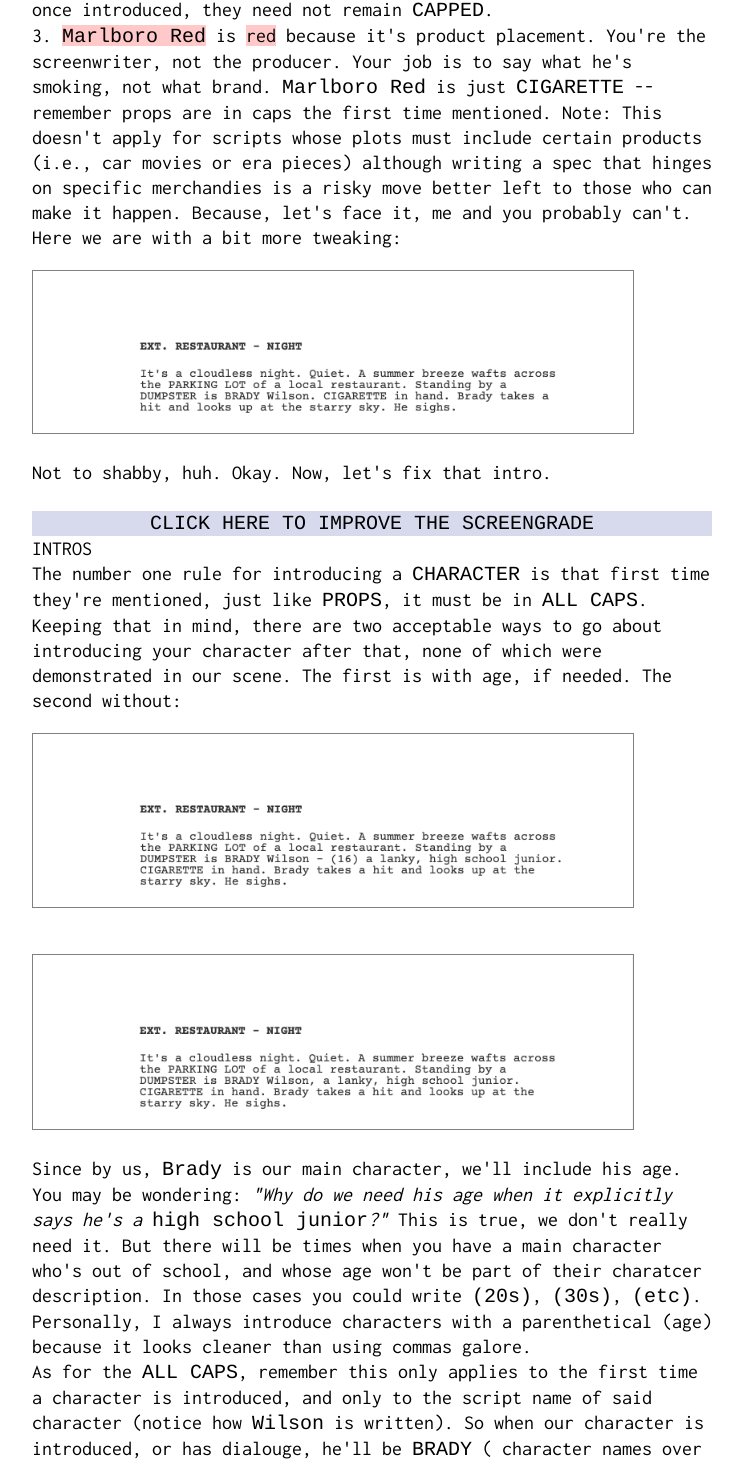
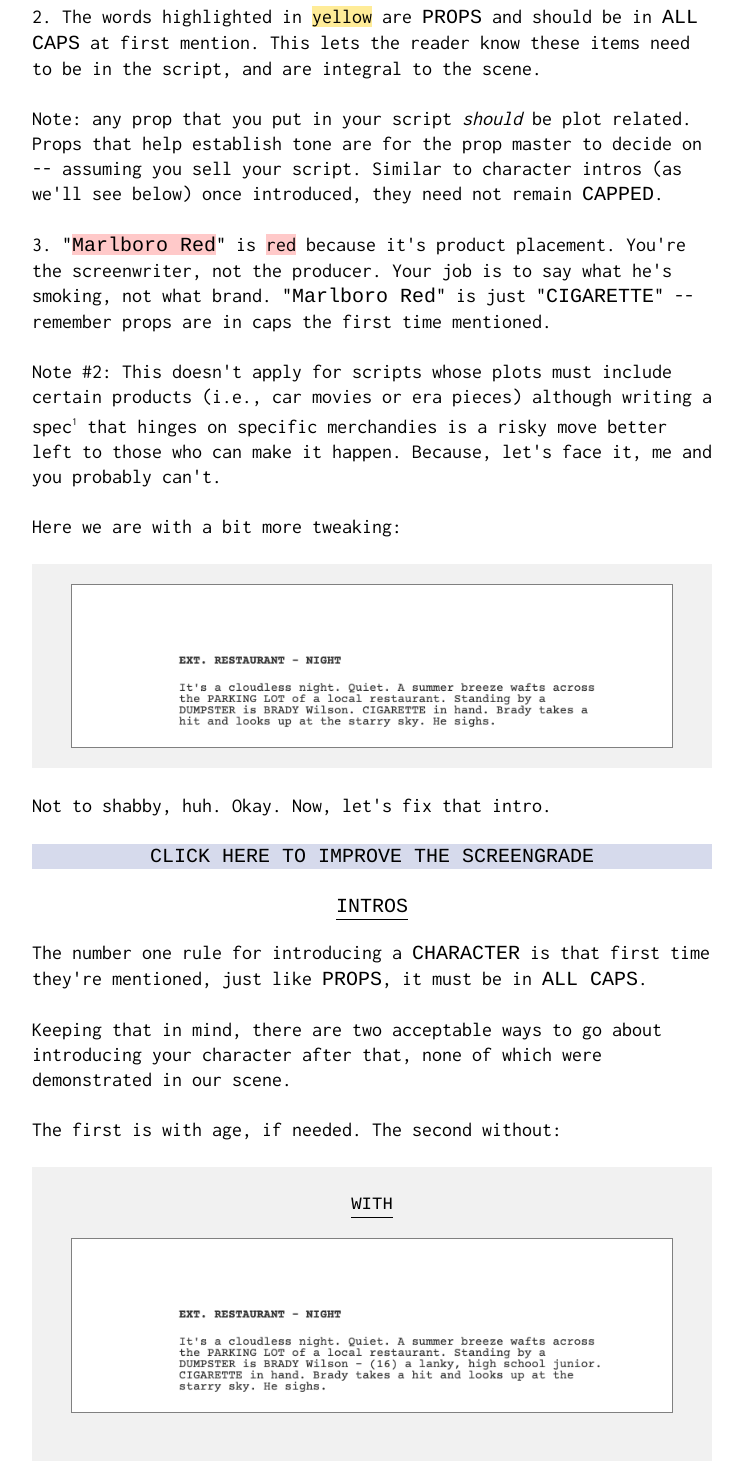
Before and after one commit to Yehuda-Edelstein/screenplayrules, a React (Create React App) app: page /screentour/action in a window 1280 px wide. Shown: the part 1308-2769 px from the top of the page, without its empty margins (268-1011 px from the left). Built offline with nearby package versions, Linux system fonts and the light colour scheme.

Commit message:
action component updated

```diff
--- a/src/App.css
+++ b/src/App.css
@@ -7,7 +7,7 @@
   font-size: 13pt;
 }
 
-.mainLink:hover {background-color: #f1f1f1}
+.mainLink:hover, a:hover {background-color: #f1f1f1}
 
 #bold {
   font-weight: bold;
--- a/src/components/main/screentour/components/action/index.js
+++ b/src/components/main/screentour/components/action/index.js
@@ -39,96 +39,172 @@ function Action(props) {
                 <br></br>
                 <br></br>
                     <div className='blogSubHeader'>DESCRIPTION</div>
-                    Let's take our previous example of the <span id='courrier'>BURGER JOINT</span>, but, for simplicity, we'll change it to <span id='courrier'>RESTAURANT</span> (p.s.: basic locations help your screengrade too).
+                    Let's take our previous example of a "<span id='courrier'>BURGER JOINT</span>", but, for simplicity, we'll change it to "<span id='courrier'>RESTAURANT</span>" (p.s.: basic locations help out your screengrade too).
                 <br></br>
-                    See, sluglines are your sets. Everything that goes between two of them is a scene. And every scene should start with some description. It looks ugly to go straight from slug to dialogue without a little bit of something in between. {/* maybe have INTERCUTS hyperlink */} So, what's happening?
                 <br></br>
-                    <img className='picture' src={longDescription}  alt='long description' width={'250px'}/>
+                    See, sluglines are your sets. Everything that goes between two of them is a scene. And every scene should start with some description. It looks ugly to go straight from slug to dialogue without a little something in between. {/* maybe have INTERCUTS hyperlink */} So, what's happening?
+                <br></br>
+                <br></br>
+                    <div className='pictureContainer'>
+                        <img className='picture' src={longDescription}  alt='long description' width={'250px'}/>
+                    </div>
                 <br></br>
                     There are a few issues with this description. Let's break them down:
                 <br></br>
-                    <img className='picture' src={longDescriptionWithEdits} alt='long description with extra stuff crossed out' width={'250px'}/>
+                <br></br>
+                    <div className='pictureContainer'>
+                        <img className='picture' src={longDescriptionWithEdits} alt='long description with extra stuff crossed out' width={'250px'}/>
+                    </div>
                 <br></br>
                     1. For starters, it's too long -- like I said before, trim the fat. Any lines I crossed out were unnecesasary. This isn't a Russian novel, we don't need vivid imagery. Keep it simple. Obviously if you're writing a sci-fi piece set in 3022, some of your scenes will likely need extensive explanations, but if that's not the case, cut to the chase. One-word sentences are fine too. Good, even. They can add a subtle intensity to your description and keep the reader wanting more. Hopefully.
                 <br></br>
-                    2. The words highlighted in <span id='yellow'>yellow</span> are <span id='courrier'>PROPS</span> and should be in <span id='courrier'>ALL CAPS</span> at first mention. This lets the reader know these items <span id='italic'>need</span> to be in the script, and are integral to the scene. Any prop that you put in your script should be plot related. Props that help establish tone are for the <a href='https://en.m.wikipedia.org/wiki/Property_master'>prop master</a> to decide on -- assuming you sell your script. Similar to character intros (as we'll see below) once introduced, they need not remain <span id='courrier'>CAPPED</span>.
                 <br></br>
-                    3. <span id='red'><span id='courrier'>Marlboro Red</span></span> is <span id='red'>red</span> because it's product placement. You're the screenwriter, not the producer. Your job is to say what he's smoking, not what brand. <span id='courrier'>Marlboro Red</span> is just <span id='courrier'>CIGARETTE</span> -- remember props are in caps the first time mentioned. Note: This doesn't apply for scripts whose plots must include certain products (i.e., car movies or era pieces) although writing a <a href='glossary/spec'>spec</a> that hinges on specific merchandies is a risky move better left to those who can make it happen. Because, let's face it, me and you probably can't.
+                    2. The words highlighted in <span id='yellow'>yellow</span> are <span id='courrier'>PROPS</span> and should be in <span id='courrier'>ALL CAPS</span> at first mention. This lets the reader know these items need to be in the script, and are integral to the scene.
+                <br></br>
+                <br></br>
+                    Note: any prop that you put in your script <span id='italic'>should</span> be plot related. Props that help establish tone are for the <a href='https://en.m.wikipedia.org/wiki/Property_master'>prop master</a> to decide on -- assuming you sell your script. Similar to character intros (as we'll see below) once introduced, they need not remain <span id='courrier'>CAPPED</span>.
+                <br></br>
+                <br></br>
+                    3. "<span id='red'><span id='courrier'>Marlboro Red</span></span>" is <span id='red'>red</span> because it's product placement. You're the screenwriter, not the producer. Your job is to say what he's smoking, not what brand. "<span id='courrier'>Marlboro Red</span>" is just "<span id='courrier'>CIGARETTE</span>" -- remember props are in caps the first time mentioned.
+                <br></br>
+                <br></br>
+                    Note #2: This doesn't apply for scripts whose plots must include certain products (i.e., car movies or era pieces) although writing a spec<sup>1</sup> that hinges on specific merchandies is a risky move better left to those who can make it happen. Because, let's face it, me and you probably can't.
+                <br></br>
                 <br></br>
                     Here we are with a bit more tweaking:
                 <br></br>
-                    <img className='picture' src={finishedLongDescription} alt='long description with extra stuff crossed out' width={'250px'}/>
+                <br></br>
+                    <div className='pictureContainer'>
+                        <img className='picture' src={finishedLongDescription} alt='long description with extra stuff crossed out' width={'250px'}/>
+                    </div>
                 <br></br>
                     Not to shabby, huh. Okay. Now, let's fix that intro.
                 <br></br>
                 <br></br>
-                    <div className='screengradeHeader' onClick={show}>CLICK HERE TO IMPROVE THE SCREENGRADE</div>
+                    {!handleShow
+                        ? <div className='screengradeHeader' onClick={show}>CLICK HERE TO IMPROVE THE SCREENGRADE</div>
+                        : <div className='closeButton' onClick={close}>CLOSE</div>
+                        }
                     {handleShow &&
                             <div className='screengradeBlogText'>
-                            <div id='blogTextFirstLine'>
-                                <div>For a cleaner look:</div>
-                                <div className='closeButton' id='courrier' onClick={close}>CLOSE</div>
+                                For a cleaner look:
+                            <div className='screengradePictureContainer'>
+                                <img className='picture' src={screengradeLongDescriptionWithEdits} alt='long description with
+                            extra stuff crossed out' width={'250px'}/>
                             </div>
+                            {/* fix the stacked caps for 'a' */}
+                            3. Long paragraphs are bad, just like long sentences are. Better to have three seperate blocks<sup>2</sup> for a total of five lines (seven including white lines<sup>3</sup>) than have one block for a total of five lines.
                     <br></br>
-                            <img className='picture' src={screengradeLongDescriptionWithEdits} alt='long description with
-                            extra stuff crossed out' width={'250px'}/>
-                            {/* fix the stacked caps for 'a' */}
                     <br></br>
-                            3. Long paragraphs are bad, just like long sentences are. Better to have three seperate <a href='glossary/blocks'>blocks</a> for a total of five lines (seven including <a href='glossary/whitelines'>white lines</a>) than one block for a total of five lines. Don't be afraid to break that bad boy up.
+                            4. The "<span id='yellow'><span id='courrier'>S</span></span>" and "<span id='yellow'><span id='courrier'>B</span></span>" are highlighted because parallel capitalized letters<sup>4</sup> (or stacked caps) are offputting. Now, even though only the "<span id='yellow'><span id='courrier'>B</span></span>" is actually problomatic, I highlighted both letters to illuminate on the issue.
                     <br></br>
-                            4. The <span id='yellow'><span id='courrier'>S</span></span> and <span id='yellow'><span id='courrier'>B</span></span> are highlighted because <a href='glossary/parallelcaps'>parallel capitalized letters</a> (or stacked caps) are offputting. Now, even though only the <span id='yellow'><span id='courrier'>B</span></span> is actually problomatic, I highlighted both letters to shed more light on the issue. Know that this applies whether they're at the start of the line, end of the line, or anywhere in between. You may think I'm nuts but I've done my research and readers do respond better to scripts that minamize stacked caps. Worse than that, is doing it with the same capitalized letter. Worse even than that (see!) is with full words. Personally, I wouldn't even start succeeding paragraphs with the same word or letter either. But, hey, that's just me. Anyways, the fix here is easy -- we just add the word <span id='courrier'>"large"</span> before <span id='courrier'>DUMPSTER</span>
                     <br></br>
-                            5. Finally, for the <span id='red'><span id='courrier'>Brady</span></span>'s in <span id='red'>red</span>. Similar to 3., you should refrain from using the same pronoun or name twice in a row. Try and alternate between the two as seen in the corrected version here:
+                            5. Similarly, the two "<span id='red'><span id='courrier'>a</span></span>"s are equally (if not more) problomatic because they are the same letter. Whether capitalized or not, stacked letters<sup>5</sup> are never good for your screengrade.
                     <br></br>
+                    <br></br>
+                            Note: 4. and 5. apply whether they appear at the start of the line, end of the line, or anywhere in between. You may think it's nuts, but I've done my research and readers do respond better to scripts that minamize stacked caps and stacked letters<sup>*</sup>
+                    <br></br>
+                    <br></br>
+                            Worse than stacking individual letters is doing it with full words, which is just horrifying, and something only AI should be able to get away with. Personally, I wouldn't even start succeeding paragraphs with the same word or letter either. But, hey, that's just me.
+                    <br></br>
+                    <br></br>
+                            Anyways, the fix here is easy -- we just add the word <span id='courrier'>"large"</span> before "<span id='courrier'>DUMPSTER</span>" as you'll see shortly.
+                    <br></br>
+                    <br></br>
+                            5. Finally, for the <span id='red'><span id='courrier'>Brady</span></span>'s in <span id='red'>red</span>. Similar to stacking letters, you should refrain from using the same pronoun or name twice in a row. Try and alternate between the two as seen in the corrected version here:
+                    <br></br>
+                        <div className='screengradePictureContainer'>
                             <img className='picture' src={descriptionFixed} alt='description
                             fixed' width={'250px'}/>
+                        </div>
+                    </div>
+                         }
                     <br></br>
-                            </div>
-                         }
+                    <br></br>
                     <div className='blogSubHeader'>INTROS</div>
-                The number one rule for introducing a <span id='courrier'>CHARACTER</span> is that first time they're mentioned, just like <span id='courrier'>PROPS</span>, it must be in <span id='courrier'>ALL CAPS</span>. Keeping that in mind, there are two acceptable ways to go about introducing your character after that, none of which were demonstrated in our scene. The first is with age, if needed. The second without:
+                The number one rule for introducing a <span id='courrier'>CHARACTER</span> is that first time they're mentioned, just like <span id='courrier'>PROPS</span>, it must be in <span id='courrier'>ALL CAPS</span>.
             <br></br>
-                <img className='picture' src={withAge}  alt='with age' width={'250px'}/>
-                <img className='picture' src={withoutAge}  alt='with age' width={'250px'}/>
             <br></br>
-                Since by us, <span id='courrier'>Brady</span> is our main character, we'll include his age. You may be wondering:  <span id='italic'>"Why do we need his age when it explicitly says he's a</span> <span id='courrier'>high school junior</span><span id='italic'>?"</span> This is true, we don't really need it. But there will be times when you have a main character who's out of school, and whose age won't be part of their charatcer description. In those cases you could write <span id='courrier'>(20s)</span>, <span id='courrier'>(30s)</span>, <span id='courrier'>(etc)</span>. Personally, I always introduce characters with a parenthetical (age) because it looks cleaner than using commas galore.
+                Keeping that in mind, there are two acceptable ways to go about introducing your character after that, none of which were demonstrated in our scene.
             <br></br>
-                As for the <span id='courrier'>ALL CAPS</span>, remember this only applies to the first time a character is introduced, and only to the <a href='glossary/scriptname'>script name</a> of said character (notice how <span id='courrier'>Wilson</span> is written). So when our character is introduced, or has dialouge, he'll be <span id='courrier'>BRADY</span> ( character names over dialouge are in <span id='courrier'>ALL CAPS</span> too). However in every other description going forward he'll just be plain old <span id='courrier'>Brady</span>. This doesn't mean that other characters can't call <span id='courrier'>Brady</span> some kind of nickname, just that when we write about him throughout the script, his name must stay consistent for the sake of the reader. I'll get to a possible exception to this rule in the next section.
             <br></br>
-                This is where we're at right now:
+                The first is with age, if needed. The second without:
             <br></br>
-                <img className='picture' src={withAge}  alt='with age' width={'250px'}/>
+            <br></br>
+                <div className='pictureContainer'>
+                    <br></br>
+                        <div className='pictureLabel'>WITH</div>
+                        <img className='picture' src={withAge}  alt='with age' width={'250px'}/>
+                    <br></br>
+                        <div className='pictureLabel'>WITHOUT</div>
+                        <img className='picture' src={withoutAge}  alt='with age' width={'250px'}/>
                 </div>
             <br></br>
-                <div className='screengradeHeader' onClick={showSecond}>CLICK HERE FOR SCREENGRADE VERSION</div>
+                Since by us, "<span id='courrier'>Brady</span>" is our main character, we'll include his age.
+            <br></br>
+            <br></br>
+                You may be wondering:  <span id='italic'>Why do we need his age when it explicitly says he's a high school junior?</span>
+            <br></br>
+            <br></br>
+                This is true, we don't really need it. But, there will be times when you have a main character who's out of school, and whose age won't be part of their charatcer description. In those cases you could write <span id='courrier'>(20s)</span>, <span id='courrier'>(30s)</span>, etc.
+            <br></br>
+            <br></br>
+                Personally, I always introduce characters with a parenthetical age because it looks cleaner than using commas galore.
+            <br></br>
+            <br></br>
+                As for the <span id='courrier'>ALL CAPS</span>, remember this only applies to the first time a character is introduced, and only to the script name<sup>2</sup> of said character (notice how "<span id='courrier'>Wilson</span>" is written).
+            <br></br>
+            <br></br>
+                This means that when our character is introduced, or has dialouge, he'll be "<span id='courrier'>BRADY</span>" (character names over dialouge are in <span id='courrier'>ALL CAPS</span> too) however, in every other description going forward, he'll just be plain old "<span id='courrier'>Brady</span>".
+            <br></br>
+            <br></br>
+                Although, this doesn't mean that other characters can't call "<span id='courrier'>Brady</span>" some kind of nickname, just that when we write about him throughout the script, his name must stay consistent for the sake of the reader -- I'll get to a possible exception to this rule in the next section.
+            <br></br>
+            <br></br>
+                Where we're at right now:
+            <br></br>
+            <br></br>
+                <div className='pictureContainer'>
+                    <img className='picture' src={withAge}  alt='with age' width={'250px'}/>
+                </div>
+                </div>
+            <br></br>
+            <br></br>
+                {!handleShowSecond
+                        ? <div className='screengradeHeader' onClick={showSecond}>CLICK HERE FOR SCREENGRADE VERSION</div>
+                        : <div className='closeButton' onClick={closeSecond}>CLOSE</div>
+                        }
                 {handleShowSecond &&
                     <div className='screengradeBlogText'>
                         It's always better for your screengrade to include the age:
-                        <div id='blogTextFirstLine'>
-                        <div className='closeButton' id='courrier' onClick={closeSecond}>CLOSE</div>
-
                     <br></br>
-                        <img className='picture' src={screengradeCleanWithAge}  alt='with age' width={'250px'}/>
-                    </div>
-                    <br></br>
+                        <div className='screengradePictureContainer'>
+                            <img className='picture' src={screengradeCleanWithAge}  alt='with age' width={'250px'}/>
+                        </div>
                         Uh oh --
                     <br></br>
-                        <img className='picture' src={screengradeCleanWithAgeAndHighlights}  alt='with age' width={'250px'}/>
+                        <div className='screengradePictureContainer'>
+                            <img className='picture' src={screengradeCleanWithAgeAndHighlights}  alt='with age' width={'250px'}/>
+                        </div>
+                        The <span id='yellow'>yellow</span> letters here are a less severe version of stacked capitalization, as we saw earlier, where the stacked letters are both in <span id='courrier'>CAPS</span>, but different.
                     <br></br>
-                        The <span id='yellow'>yellow</span> letters are a less severe version of parallel capitalization, where parellel letters are both in <span id='courrier'>CAPS</span>, but different. Though less severe is still severe so let's just change the line to "<span id='courrier'>In his hand is a CIGARETTE</span>" --
                     <br></br>
-                        <img className='picture' src={hh}  alt='with age' width={'250px'}/>
+                        Though less severe is still severe so let's just change the line to "<span id='courrier'>In his hand is a CIGARETTE</span>" --
                     <br></br>
+                        <div className='screengradePictureContainer'>
+                            <img className='picture' src={hh}  alt='with age' width={'250px'}/>
+                        </div>
                         Another quick adjustment --
                     <br></br>
-                        <img className='picture' src={clean}  alt='with age' width={'250px'}/>
-                    <br></br>
+                        <div className='screengradePictureContainer'>
+                            <img className='picture' src={clean}  alt='with age' width={'250px'}/>
+                        </div>
                         There we go. Just switch out "<span id='courrier'>hit</span>" with "<span id='courrier'>drag</span>" and we're golden. See? Not so difficult. Screengrading on the go will become second nature to you in no time.
                     </div>
                 }
             <div className='blogFooter'>
+                <a href="dialogue" id='courrier'>NEXT</a>
                 <a href="slugs" id='courrier'>BACK</a>
-                <a href="dialogue" id='courrier'>NEXT</a>
            </div>
         </div>
     );
--- a/src/components/main/style.index.css
+++ b/src/components/main/style.index.css
@@ -17,6 +17,18 @@
     margin-bottom: 20px;
     padding-bottom: 20px;
     border-bottom: 1px solid black;
+}
+
+.blogSubHeader {
+    font-family: 'Courier Final Draft', Courier, monospace;
+    font-size: 15pt;
+    margin-bottom: 20px;
+    display: flex;
+    justify-content: center;
+    border-bottom: 1px solid black;
+    width: fit-content;
+    margin-left: auto;
+    margin-right: auto;
 }
 
 .screengradeContainer {
@@ -79,6 +91,17 @@ sup {
     width: 600px;
     margin-bottom: 20px;
     margin-top: 20px;
+}
+
+.pictureLabel {
+    font-family: 'Courier Final Draft', Courier, monospace;
+    font-size: 13pt;
+    display: flex;
+    justify-content: center;
+    border-bottom: 1px solid black;
+    width: fit-content;
+    margin-left: auto;
+    margin-right: auto;
 }
 
 .blogFooter {
```
Also changed, not shown: src/images/action/screengradeLongDescriptionWithEdits.png.
